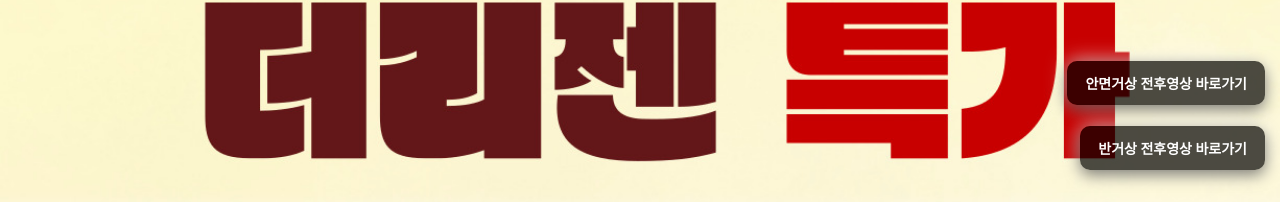
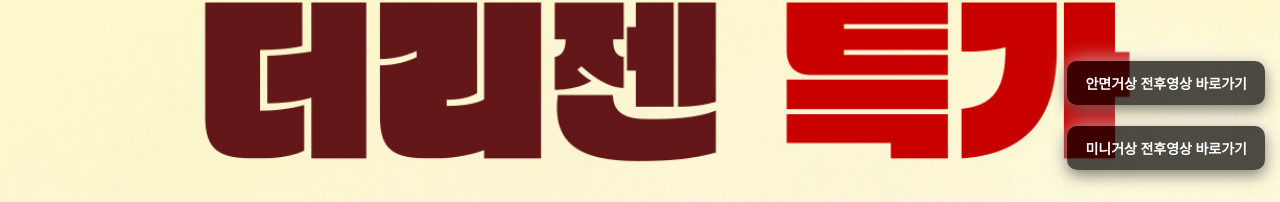
Before and after one commit to dongmin24/resmas, a plain HTML site: page index.html in a window 1280 px wide. Shown: the part 530-732 px from the top of the page. Drawn offline with Linux system fonts and the light colour scheme.

Commit message:
Update index.html

```diff
--- a/index.html
+++ b/index.html
@@ -129,9 +129,10 @@
 
     <div class="side-banner banner-50s">
         <a href="https://youtube.com/shorts/nRvXXsu4vHU" target="_blank" rel="noopener noreferrer">
-            반거상 전후영상 바로가기
+            미니거상 전후영상 바로가기
         </a>
     </div>
     <div class="side-banner banner-60s">
         <a href="https://youtube.com/shorts/Kdb68wlaX40" target="_blank" rel="noopener noreferrer">
+
             안면거상 전후영상 바로가기
```
